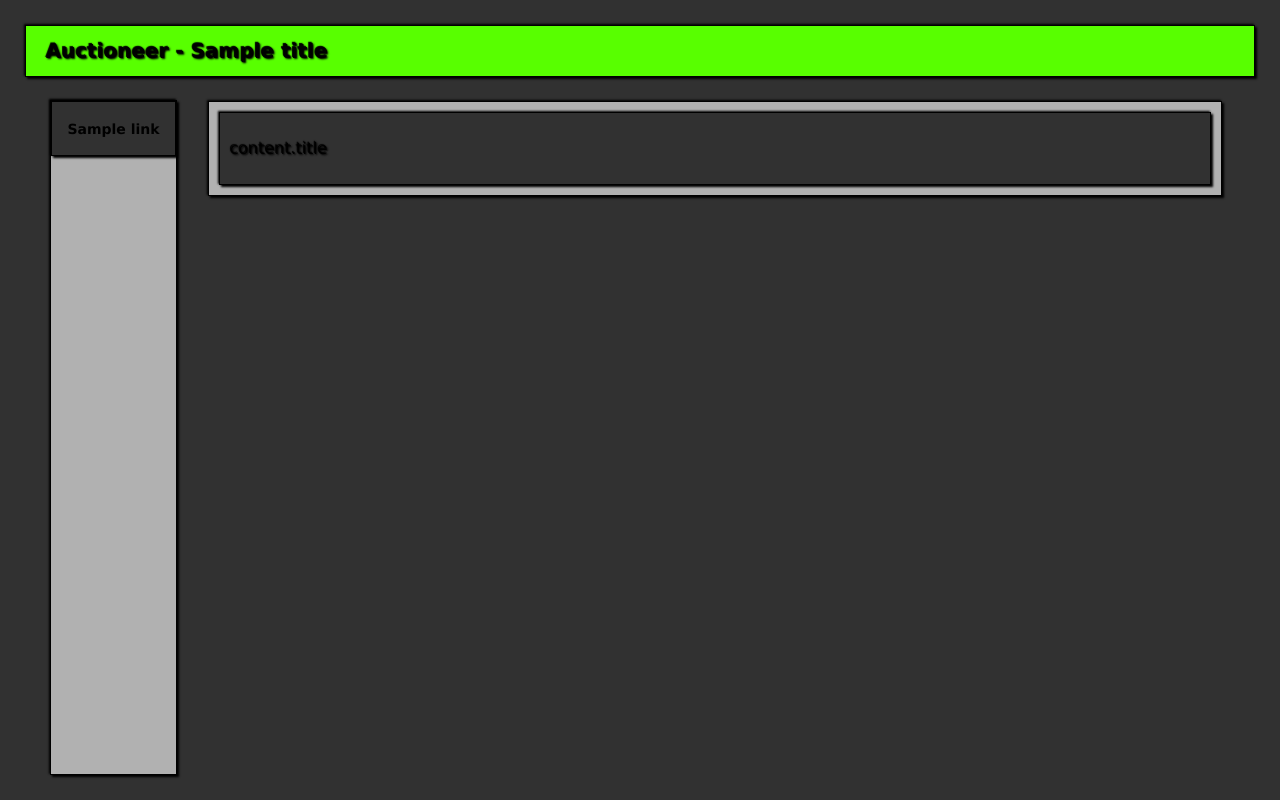
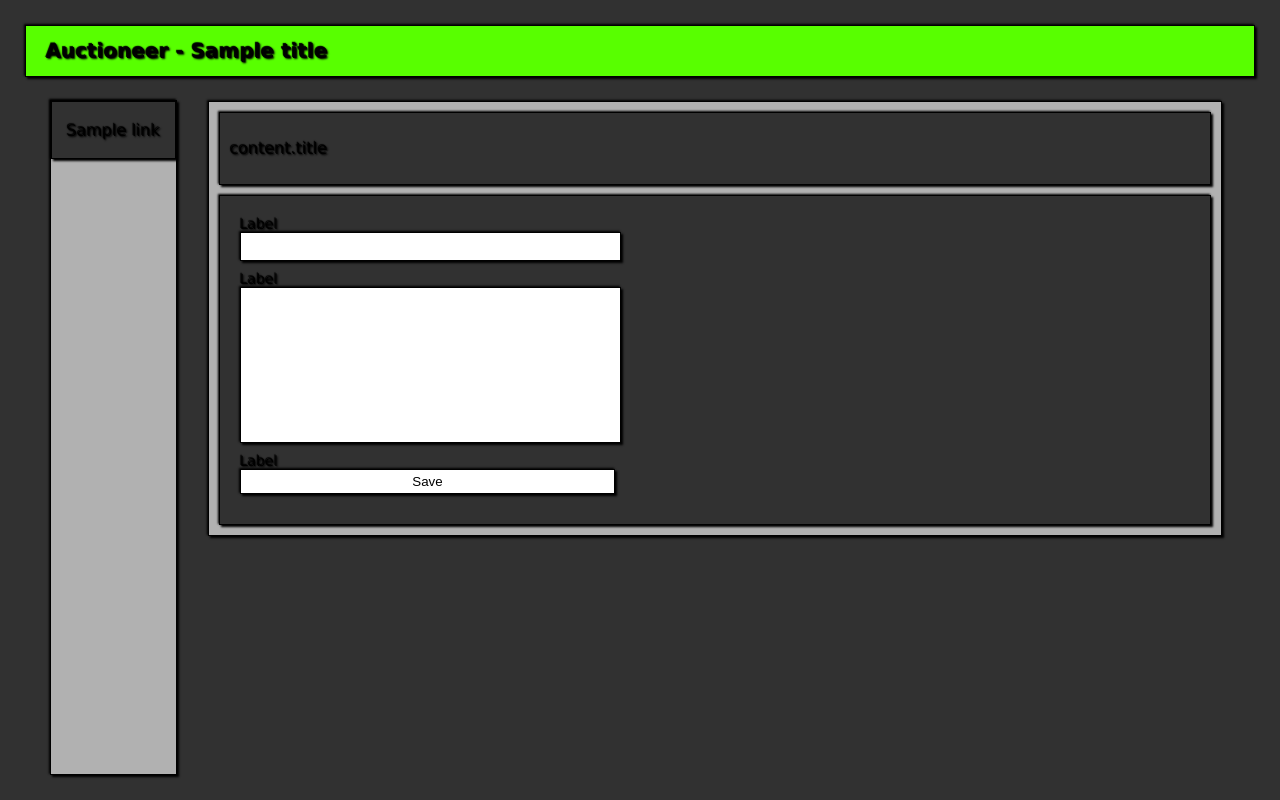
Before and after one commit to selindho/dewas, a Django app: template templates/main.html in a window 1280 px wide. Run offline with Django 3.2, Linux system fonts and the light colour scheme; the template is opened without the code that fills it: most values are stand-ins (such as "Sample title", 1, 10 or a date in 2020).

Commit message:
Added CSS for forms.

```diff
--- a/Auctioneer/static/style_main.css
+++ b/Auctioneer/static/style_main.css
@@ -65,6 +65,20 @@ h3 {
 	text-align: center;
 }
 
+div h4 a:link {
+    /* Link heading */
+	font-family: Verdana, Geneva, sans-serif;
+	font-size: 16px;
+	font-weight: normal;
+	color: #000000;
+	text-decoration: none;
+	text-shadow: 1px 1px 2px #000000, -1px -1px 1px #000000;
+}
+
+div h4 a:hover {
+	text-decoration: none;
+}
+
 #SecondaryMenu div:hover {
 	background-color: #58FF00;
 }
@@ -75,57 +89,57 @@ h3 {
     box-shadow: 2px 2px 2px #000000, -1px -1px 2px #000000;
 }
 
-/* Pseudo classes */
-
-a:link {
-	color: #000000;
-    text-decoration: none;
-	font-weight: bold;
+form {
+	padding: 10px;
 }
 
-li a:link {
+span {
 	color: #000000;
-	text-decoration: none;
-	font-weight: bold;
+	font-family: Verdana, Geneva, sans-serif;
+	text-shadow: 1px 1px 2px #000000, -1px -1px 1px #000000;
 }
 
-a:visited {
-	color: #000000;
-	text-decoration: none;
-	font-weight: bold;
+input {
+	display: block;
+	width: 375px;
+	height: 25px;
+	border: 1px solid #000000;
+	box-shadow: 2px 2px 2px #000000, -1px -1px 2px #000000;
+	background-color: #FFFFFF;
+	margin-bottom: 10px;
 }
 
-li a:visited {
-	color: #000000;
-	text-decoration: none;
-	font-weight: bold;
+input:focus {
+	border-color: #58FF00;
 }
 
-a:hover {
+input.button {
+	width: 100px;
+	background-color: #B1B1B1;
 	color: #000000;
-	padding-bottom: 5px;
-	font-weight: bold;
-	text-decoration: underline;
 }
 
-li a:hover {
-	display: block;
-	color: #000000;
-	padding-bottom: 5px;
-	font-weight: bold;
-	border-bottom-width: 1px;
-	border-bottom-style: solid;
-	border-bottom-color: #000000;
+input.button:focus {
+	border-color: #000000;
 }
 
-a:active {
-	color: #000000;
-    text-decoration: none;
-	font-weight: bold;
+input.button:hover {
+	background-color: #58FF00;
 }
 
+textarea {
+	width: 375px;
+	height: 150px;
+	display: block;
+	border: 1px solid #000000;
+	box-shadow: 2px 2px 2px #000000, -1px -1px 2px #000000;
+	margin-bottom: 10px;
+	resize: none;
+}
 
-/* ID's */
+textarea:focus {
+	 border-color: #58FF00;
+}
 
 #Container {
 	position: relative;
--- a/templates/main.html
+++ b/templates/main.html
@@ -39,6 +39,23 @@
                 </div>
                 {% endfor %}
 
+                <div>
+                    <form action="/dosmthn/" method="post">
+                        <label>
+                            <span>Label</span>
+                            <input type="text" name="input">
+                        </label>
+                        <label>
+                            <span>Label</span>
+                            <textarea rows="10" cols="30"></textarea>
+                        </label>
+                        <label>
+                            <span>Label</span>
+                            <input type="submit" name="save" value="Save">
+                        </label>
+                    </form>
+                </div>
+
 			</div>
 
 		</div>
```
